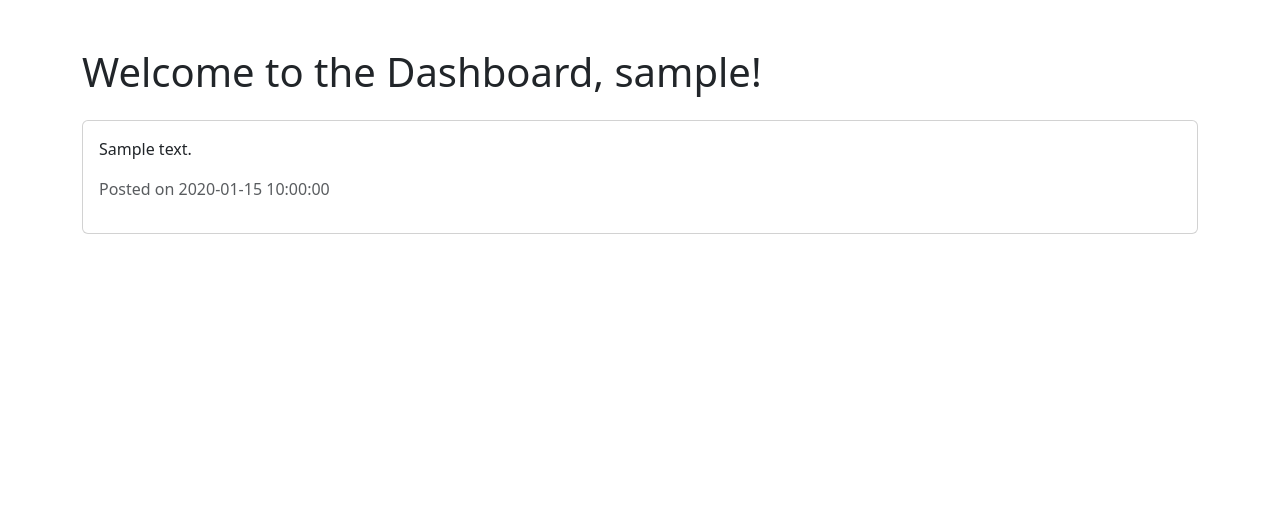
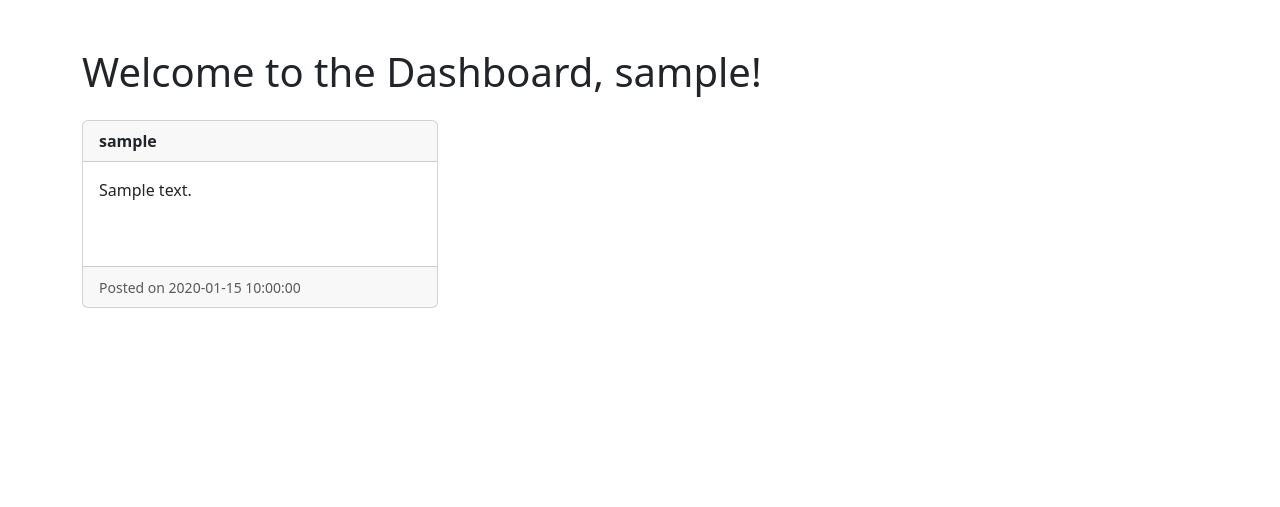
Before and after one commit to dharshan-kumarj/Photogram, a PHP site: page /_pages/Dashboard.php in a window 1280 px wide. Shown: the top 507 px of the page. Run offline with PHP 8.4, Linux system fonts and the light colour scheme; the visitor is signed in with stand-in values (Sample User, id 1); tables that the repository leaves empty or names only in its code hold one stand-in row (values such as "Sample post").

Commit message:
upadted username in the post

```diff
--- a/_pages/Dashboard.php
+++ b/_pages/Dashboard.php
@@ -18,8 +18,8 @@ if ($conn->connect_error) {
     die("Connection failed: " . $conn->connect_error);
 }
 
-// Fetch posts
-$sql = "SELECT * FROM posts ORDER BY created_at DESC";
+// Fetch posts with usernames
+$sql = "SELECT posts.*, users.username FROM posts JOIN users ON posts.user_id = users.id ORDER BY posts.created_at DESC";
 $result = $conn->query($sql);
 ?>
 
@@ -44,28 +44,50 @@ $result = $conn->query($sql);
             align-items: center;
             justify-content: center;
             box-shadow: 0 2px 5px rgba(0,0,0,0.3);
+            z-index: 1000;
+        }
+        .card-img-top {
+            width: 100%;
+            height: 200px;
+            object-fit: cover;
+        }
+        .card-text {
+            height: 4.5em;
+            overflow: hidden;
+            text-overflow: ellipsis;
+            display: -webkit-box;
+            -webkit-line-clamp: 3;
+            -webkit-box-orient: vertical;
         }
     </style>
 </head>
 <body>
     <div class="container mt-5">
-        <h1>Welcome to the Dashboard, <?php echo htmlspecialchars($_SESSION["username"]); ?>!</h1>
+        <h1 class="mb-4">Welcome to the Dashboard, <?php echo htmlspecialchars($_SESSION["username"]); ?>!</h1>
 
         <!-- Display posts -->
-        <div id="posts-container" class="mt-4">
+        <div id="posts-container" class="row row-cols-1 row-cols-md-2 row-cols-lg-3 g-4">
             <?php
             if ($result->num_rows > 0) {
                 while($row = $result->fetch_assoc()) {
-                    echo "<div class='card mb-3'>";
+                    echo "<div class='col'>";
+                    echo "<div class='card h-100'>";
+                    echo "<div class='card-header'>";
+                    echo "<strong>" . htmlspecialchars($row["username"]) . "</strong>";
+                    echo "</div>";
+                    if ($row["file_type"] == "image") {
+                        echo "<img src='" . htmlspecialchars($row["file_path"]) . "' class='card-img-top' alt='Posted image'>";
+                    } elseif ($row["file_type"] == "video") {
+                        echo "<video controls class='card-img-top'><source src='" . htmlspecialchars($row["file_path"]) . "' type='video/mp4'></video>";
+                    }
                     echo "<div class='card-body'>";
                     echo "<p class='card-text'>" . htmlspecialchars($row["description"]) . "</p>";
-                    if ($row["file_type"] == "image") {
-                        echo "<img src='" . htmlspecialchars($row["file_path"]) . "' class='img-fluid' alt='Posted image'>";
-                    } elseif ($row["file_type"] == "video") {
-                        echo "<video controls class='w-100'><source src='" . htmlspecialchars($row["file_path"]) . "' type='video/mp4'></video>";
-                    }
-                    echo "<p class='text-muted mt-2'>Posted on " . $row["created_at"] . "</p>";
-                    echo "</div></div>";
+                    echo "</div>";
+                    echo "<div class='card-footer'>";
+                    echo "<small class='text-muted'>Posted on " . $row["created_at"] . "</small>";
+                    echo "</div>";
+                    echo "</div>";
+                    echo "</div>";
                 }
             } else {
                 echo "<p>No posts yet.</p>";
@@ -121,7 +143,7 @@ $result = $conn->query($sql);
         })
         .then(response => response.text())
         .then(text => {
-            console.log("Raw response:", text);  // This will log the raw response
+            console.log("Raw response:", text);
             try {
                 return JSON.parse(text);
             } catch (e) {
@@ -131,7 +153,7 @@ $result = $conn->query($sql);
         })
         .then(data => {
             if (data.success) {
-                console.log("New post HTML:", data.html);  // Debug output
+                console.log("New post HTML:", data.html);
                 // Close the modal
                 var modal = bootstrap.Modal.getInstance(document.getElementById('popupModal'));
                 modal.hide();
```
Also changed, not shown: _pages/submit_post.php (+17 -8 lines), _pages/uploads/6675c2ba2001d_Screenshot from 2024-06-21 16-48-49.png (added), _pages/uploads/6675c2db11e37_Screenshot from 2024-06-21 17-22-54.png (added).
